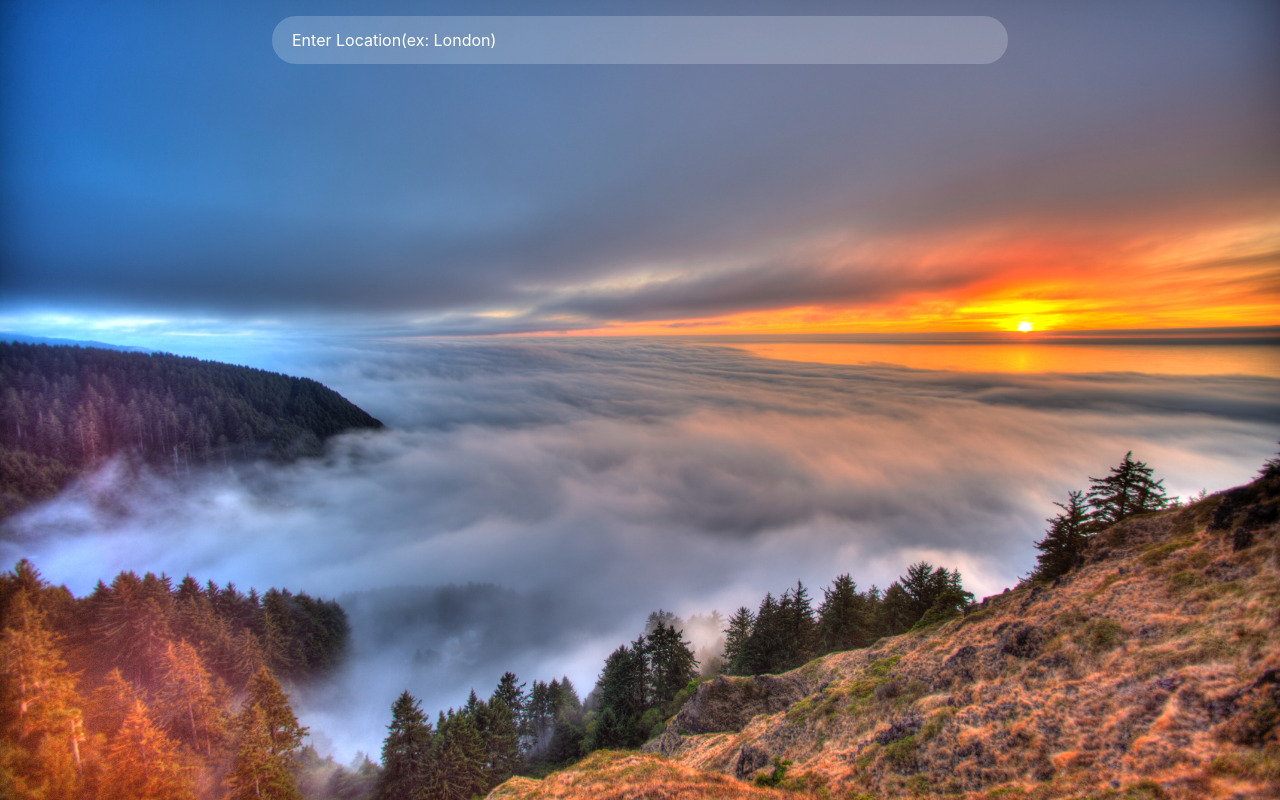
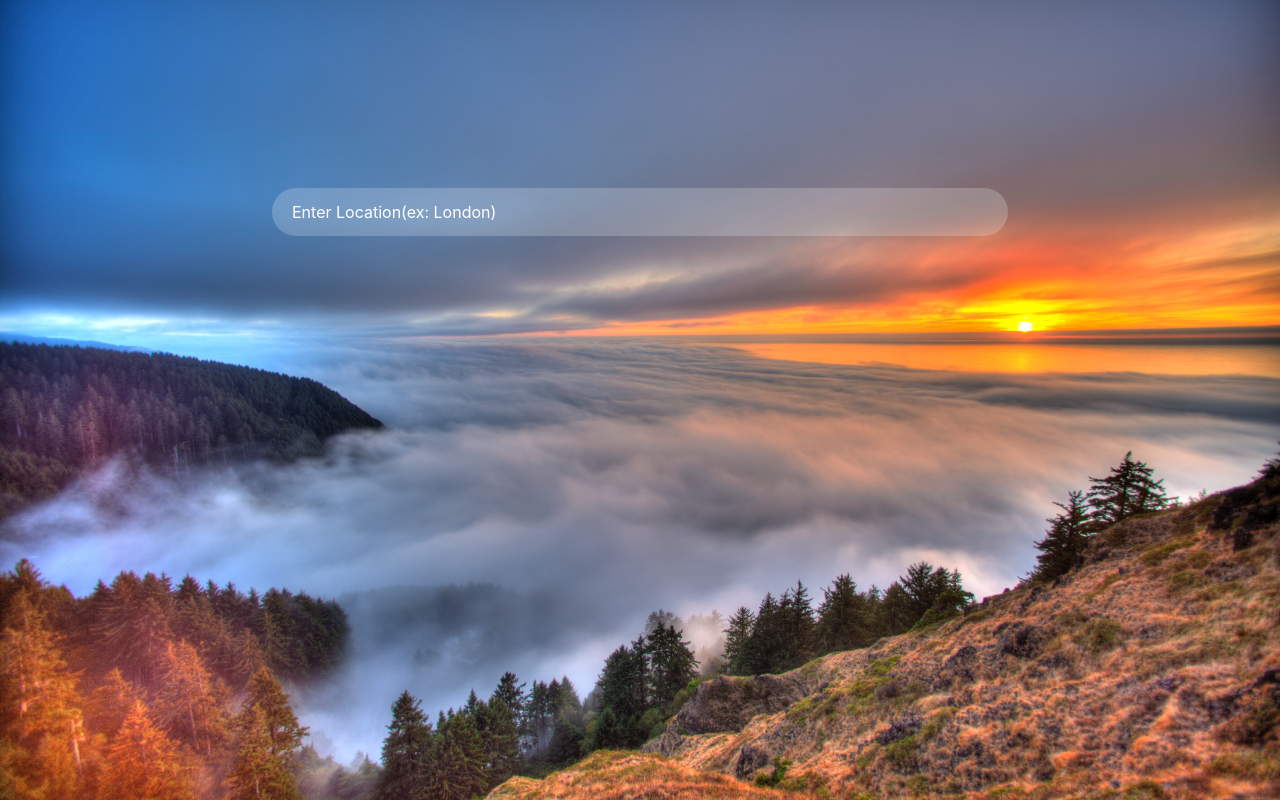
Before and after one commit to khazziro/vremio, a React (Vite) app: page / in a window 1280 px wide. Built offline with nearby package versions, Linux system fonts and the light colour scheme.

Commit message:
Removed scroll

```diff
--- a/src/components/weather.jsx
+++ b/src/components/weather.jsx
@@ -17,7 +17,7 @@ const Weather = () => {
   };
 
   return (
-    <div className="flex flex-col justify-between container max-w-screen-md h-full relative m-auto p-4 ">
+    <div className="flex flex-col justify-around container max-w-screen-md h-full relative m-auto p-4 overflow-y-hidden">
       <div className="search contents text-center">
         <input
           className="py-3 px-5 rounded-3xl bg-white bg-opacity-20 placeholder:text-white"
```
